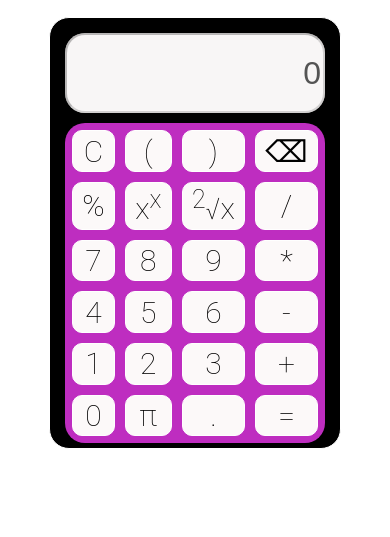
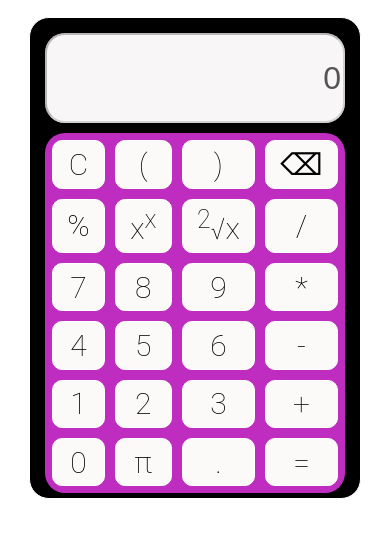
Before and after one commit to sudharm2004/CALCULATOR, a plain HTML site: page index.html in a window 390 px wide. Shown: the part 93-630 px from the top of the page. Drawn offline with Linux system fonts and the light colour scheme.

Commit message:
Update style.css

```diff
--- a/style.css
+++ b/style.css
@@ -79,8 +79,8 @@ h1{
   }
   @media screen and (max-width: 450px) {
     #calculator{
-        width: 260px;
-        height: 400px;
+        width: 300px;
+        height: 450px;
     }
     h1{
         font-size: 30px;
```
